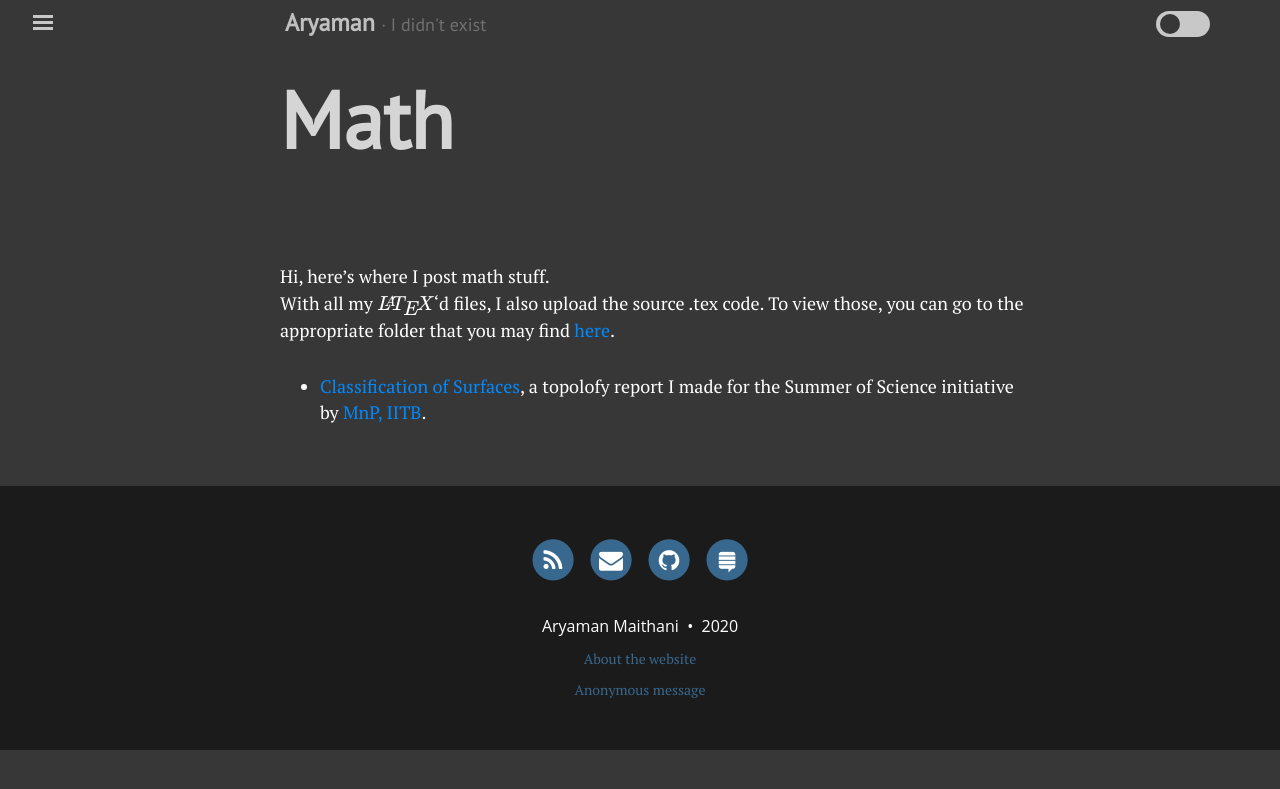
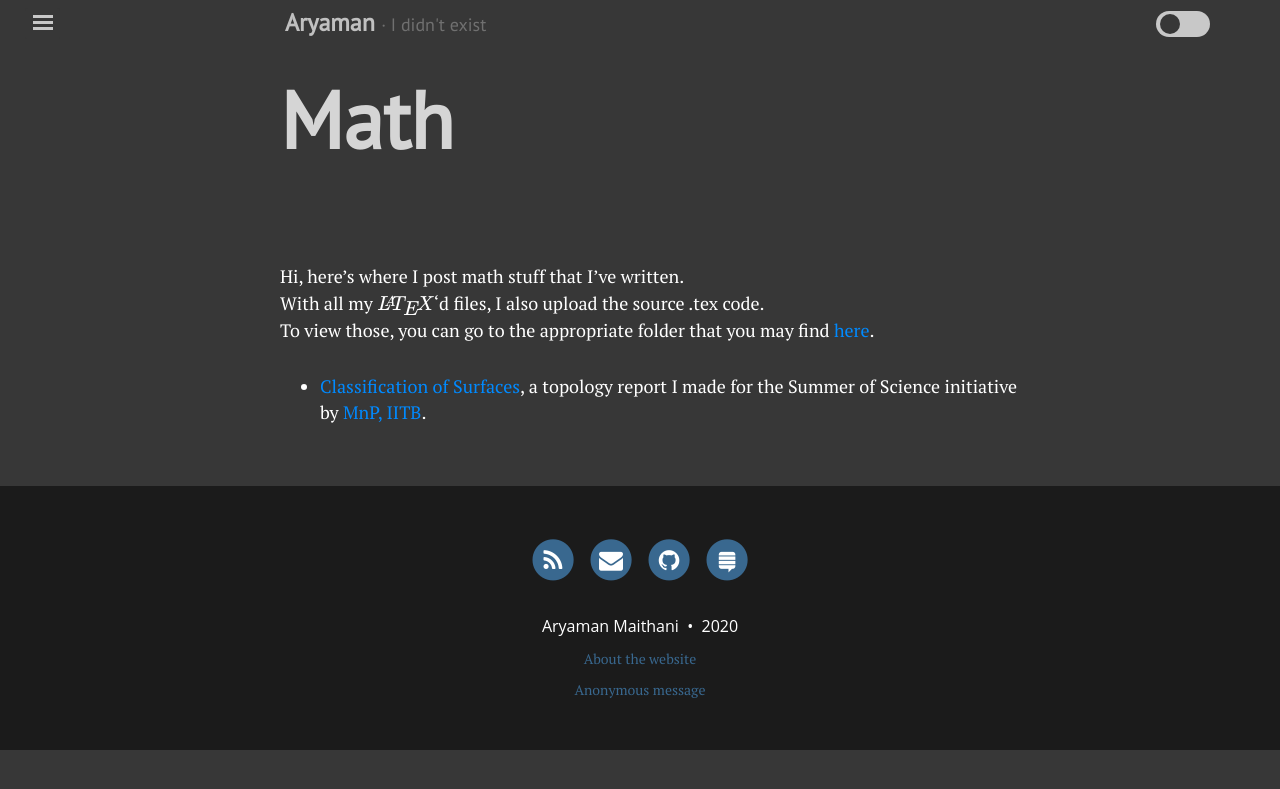
Before and after one commit to aryamanmaithani/math, a Jekyll site: the page built from index.md, in a window 1280 px wide. Shown: the top 789 px of the page. Built offline with Jekyll 4.4.1, drawn with Linux system fonts in a browser that asks for light colours; nearby versions of some CDN libraries; formulas are drawn with MathJax 3.

Commit message:
fixed tipo

```diff
--- a/index.md
+++ b/index.md
@@ -5,7 +5,8 @@ image: /img/avatar-icon.png
 light-image: /img/avatar-icon-light.png
 ---
 
-Hi, here's where I post math stuff.
-With all my $$\LaTeX$$'d files, I also upload the source .tex code. To view those, you can go to the appropriate folder that you may find [here](https://github.com/aryamanmaithani/math).
+Hi, here's where I post math stuff that I've written.
+With all my $$\LaTeX$$'d files, I also upload the source .tex code.
+To view those, you can go to the appropriate folder that you may find [here](https://github.com/aryamanmaithani/math).
 
-* [Classification of Surfaces](classification-of-surfaces), a topolofy report I made for the Summer of Science initiative by [MnP, IITB](mnp-club.github.io/).
+* [Classification of Surfaces](classification-of-surfaces), a topology report I made for the Summer of Science initiative by [MnP, IITB](mnp-club.github.io/).
```
